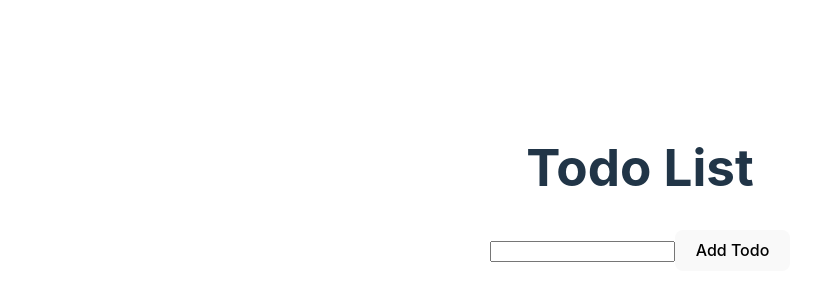
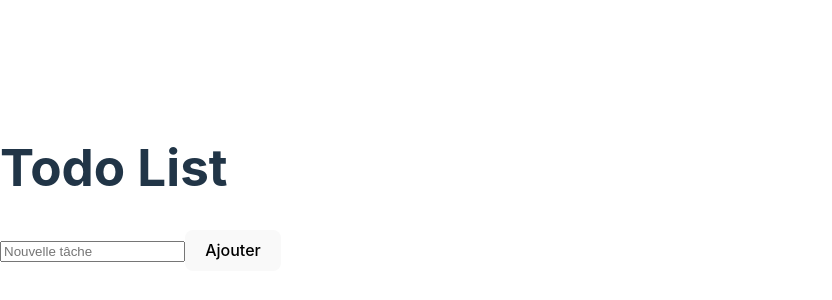
Before and after one commit to elearning-julien-j/react_exercise, a React (Vite) app in the folder 3rd_exercise/: page / in a window 1280 px wide. Shown: the part 204-504 px from the top of the page, without its empty margins (0-832 px from the left). Built offline with nearby package versions, Linux system fonts and the light colour scheme.

Commit message:
3 step 2 fixed

```diff
--- a/3rd_exercise/src/App.jsx
+++ b/3rd_exercise/src/App.jsx
@@ -1,4 +1,3 @@
-import "./App.css";
 import { TodoProvider } from "./TodoContext";
 import TodoForm from "./TodoForm";
 import TodoList from "./TodoList";
--- a/3rd_exercise/src/TodoContext.jsx
+++ b/3rd_exercise/src/TodoContext.jsx
@@ -1,19 +1,22 @@
-import { createContext, useState, useContext } from "react";
+import { createContext, useContext, useState } from "react";
 
 const TodoContext = createContext();
 
-export const TodoProvider = ({ children }) => {
+export function TodoProvider({ children }) {
   const [todos, setTodos] = useState([]);
 
   const addTodo = (todo) => {
+    if (todo.trim() === "") return;
     setTodos([...todos, todo]);
   };
 
-  const deleteTodo = (index) => {
+  const removeTodo = (index) => {
     setTodos(todos.filter((_, i) => i !== index));
   };
 
-  return <TodoContext value={{ todos, addTodo, deleteTodo }}>{children}</TodoContext>;
-};
+  return <TodoContext.Provider value={{ todos, addTodo, removeTodo }}>{children}</TodoContext.Provider>;
+}
 
-export const useTodos = () => useContext(TodoContext);
+export function useTodos() {
+  return useContext(TodoContext);
+}
--- a/3rd_exercise/src/TodoForm.jsx
+++ b/3rd_exercise/src/TodoForm.jsx
@@ -2,19 +2,19 @@ import { useState } from "react";
 import { useTodos } from "./TodoContext";
 
 export default function TodoForm() {
-  const [todo, setTodo] = useState("");
   const { addTodo } = useTodos();
+  const [input, setInput] = useState("");
 
-  const handleSubmit = (e) => {
-    e.preventDefault();
-    addTodo(todo);
-    setTodo("");
+  const handleSubmit = () => {
+    if (input.trim() === "") return;
+    addTodo(input);
+    setInput("");
   };
 
   return (
-    <form onSubmit={handleSubmit}>
-      <input type="text" value={todo} onChange={(e) => setTodo(e.target.value)} />
-      <button type="submit">Add Todo</button>
-    </form>
+    <div>
+      <input value={input} onChange={(e) => setInput(e.target.value)} placeholder="Nouvelle tâche" />
+      <button onClick={handleSubmit}>Ajouter</button>
+    </div>
   );
 }
--- a/3rd_exercise/src/TodoList.jsx
+++ b/3rd_exercise/src/TodoList.jsx
@@ -1,16 +1,38 @@
 import { useTodos } from "./TodoContext";
 
 export default function TodoList() {
-  const { todos, deleteTodo } = useTodos();
+  const { todos, removeTodo } = useTodos();
 
   return (
     <ul>
       {todos.map((todo, index) => (
         <li key={index}>
-          {todo}
-          <button onClick={() => deleteTodo(index)}>Delete</button>
+          {todo} <button onClick={() => removeTodo(index)}>Supprimer</button>
         </li>
       ))}
     </ul>
   );
 }
+
+// import { useState } from "react";
+
+// export default function Child({ message, onMessageUpdate }) {
+//   const [childMessage, setChildMessage] = useState(message);
+
+//   const handleChange = (e) => {
+//     setChildMessage(e.target.value);
+//     onMessageUpdate(e.target.value);
+//   };
+
+//   return (
+//     <div>
+//       <h2>Enfant</h2>
+//       {message && <p>Message reçu : {message}</p>}
+//       <input
+//         placeholder="Modifier le message"
+//         value={childMessage}
+//         onChange={handleChange}
+//       />
+//     </div>
+//   );
+// }
```
